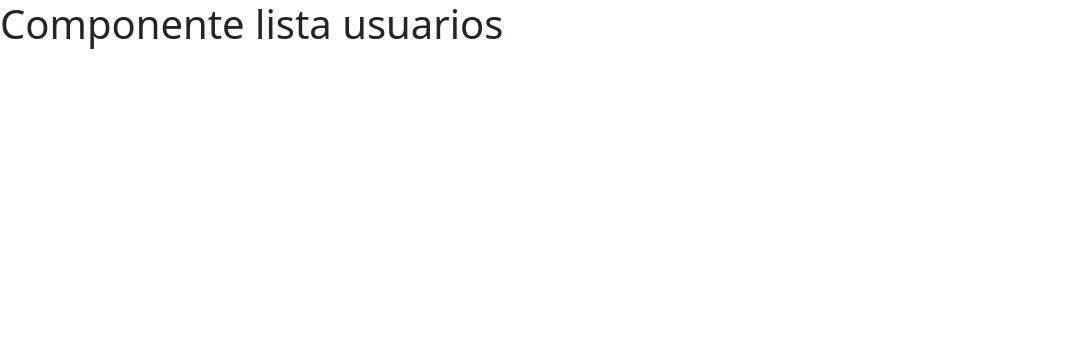
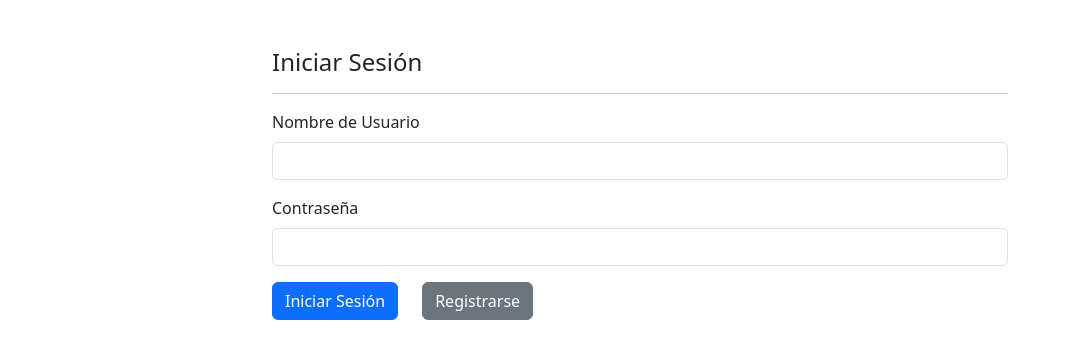
Before and after one commit to krissceron/InvestWiseFront, a React (Vite) app: page / in a window 1280 px wide. Shown: the top 358 px of the page, without its empty margins (0-1069 px from the left). Built offline with nearby package versions, Linux system fonts and the light colour scheme.

Commit message:
Interfaz Login y Registro
Interfaz de login y registro listo

```diff
--- a/src/App.tsx
+++ b/src/App.tsx
@@ -2,13 +2,17 @@ import { BrowserRouter, Route, Routes } from "react-router-dom"
 import { ListaUsuarios } from "./components/ListaUsuarios"
 import { CrearUsuario } from "./components/CrearUsuario"
 import { EditarUsuario } from "./components/EditarUsuario"
+import { LoginUsuario } from "./components/LoginUsuario"
+import { RegistroUsuario } from "./components/RegistroUsuario"
 
 function App() {
 
   return (
     <BrowserRouter>
     <Routes>
-      <Route path="/" element={<ListaUsuarios/>} />
+      <Route path="/" element={<LoginUsuario/>} />
+      <Route path="/registroUsuario" element={<RegistroUsuario/>} />
+      <Route path="/listaUsuarios" element={<ListaUsuarios/>} />
       <Route path="/crearUsuario" element={<CrearUsuario/>} />
       <Route path="/editarUsuario/:id" element={<EditarUsuario/>} />
     </Routes>
--- /dev/null
+++ b/src/Model/ILoginUsuario.ts
@@ -0,0 +1,5 @@
+export interface ILoginUsuario{
+    nombreUsuario:string,
+    contraseniaUsuario:string
+
+}
--- /dev/null
+++ b/src/components/LoginUsuario.tsx
@@ -0,0 +1,89 @@
+import { ChangeEvent, useState } from "react";
+import { appsettings } from "../settings/appsettings";
+import { useNavigate } from "react-router-dom";
+import Swal from "sweetalert2";
+import { ILoginUsuario } from "../Model/ILoginUsuario";
+import { Container, Row, Col, Form, FormGroup, Label, Input, Button } from "reactstrap";
+
+// Configuración inicial del usuario
+const initialLoginUsuario: ILoginUsuario = {
+  nombreUsuario: "",
+  contraseniaUsuario: ""
+};
+
+export function LoginUsuario() {
+  const [loginusuario, setLoginUsuario] = useState<ILoginUsuario>(initialLoginUsuario);
+  const navigate = useNavigate();
+
+  // Manejo de cambios en los inputs
+  const inputChangeValue = (event: ChangeEvent<HTMLInputElement>) => {
+    const inputName = event.target.name;
+    const inputValue = event.target.value;
+    setLoginUsuario({ ...loginusuario, [inputName]: inputValue });
+  };
+
+  // Función para el botón de login
+  const botonLogin = async () => {
+    try {
+      const response = await fetch(`${appsettings.apiUrl}Usuario/Login`, {
+        method: "POST",
+        headers: { "Content-Type": "application/json" },
+        body: JSON.stringify(loginusuario),
+      });
+      const data = await response.json();
+
+      if (data.codigo === 1) {
+        Swal.fire("Éxito", "Usuario logeado exitosamente", "success");
+        navigate("/crearUsuario"); // Navega a otra ruta en caso de éxito
+      } else if (data.codigo === 0) {
+        Swal.fire("Error", "Credenciales incorrectas", "error");
+      } else {
+        Swal.fire("Error", "Ocurrió un error durante el login", "error");
+      }
+    } catch (error) {
+      console.error("Error en el login:", error);
+      Swal.fire("Error", "Ocurrió un error al iniciar sesión", "error");
+    }
+  };
+
+  const botonRegistrarse = () => {
+    navigate("/registroUsuario");
+  };
+
+  return (
+    <Container className="mt-5">
+      <Row>
+        <Col sm={{ size: 8, offset: 2 }}>
+          <h4>Iniciar Sesión</h4>
+          <hr />
+          <Form>
+            <FormGroup>
+              <Label>Nombre de Usuario</Label>
+              <Input
+                type="text"
+                name="nombreUsuario"
+                onChange={inputChangeValue}
+                value={loginusuario.nombreUsuario}
+              />
+            </FormGroup>
+            <FormGroup>
+              <Label>Contraseña</Label>
+              <Input
+                type="password"
+                name="contraseniaUsuario"
+                onChange={inputChangeValue}
+                value={loginusuario.contraseniaUsuario}
+              />
+            </FormGroup>
+            <Button color="primary" className="me-4" onClick={botonLogin}>
+              Iniciar Sesión
+            </Button>
+            <Button color="secondary" onClick={botonRegistrarse}>
+              Registrarse
+            </Button>
+          </Form>
+        </Col>
+      </Row>
+    </Container>
+  );
+}
--- /dev/null
+++ b/src/components/RegistroUsuario.tsx
@@ -0,0 +1,126 @@
+import { ChangeEvent, useEffect, useState } from "react";
+import { appsettings } from "../settings/appsettings";
+import { useNavigate } from "react-router-dom";
+import Swal from "sweetalert2";
+import { IUsuario } from "../Model/IUsuario";
+import { Container, Row, Col, Form, FormGroup, Label, Input, Button } from "reactstrap";
+
+interface IRol {
+  idRol: number;
+  nombreRol: string;
+}
+
+const initialUsuario = {
+  idRol: 0,
+  nombreApellido: "",
+  nombreUsuario: "",
+  contraseniaUsuario: "",
+  cedulaUsuario: "",
+  telefonoUsuario: "",
+  correoUsuario: "",
+};
+
+export function RegistroUsuario() {
+  const [usuario, setUsuario] = useState<IUsuario>(initialUsuario);
+  const [roles, setRoles] = useState<IRol[]>([]);
+  const navigate = useNavigate();
+
+  useEffect(() => {
+    // Fetch roles when component mounts
+    const fetchRoles = async () => {
+      try {
+        const response = await fetch(`${appsettings.apiUrl}Rol/ObtenerTodo`);
+        const data = await response.json();
+        setRoles(data.selectResultado); // Assumes roles come in this property
+      } catch (error) {
+        console.error("Error fetching roles:", error);
+      }
+    };
+
+    fetchRoles();
+  }, []);
+
+  const inputChangeValue = (event: ChangeEvent<HTMLInputElement | HTMLSelectElement>) => {
+    const inputName = event.target.name;
+    const inputValue = event.target.value;
+    setUsuario({ ...usuario, [inputName]: inputValue });
+  };
+
+  const botonVolver = () => {
+    navigate("/");
+  };
+
+  const botonGuardar = async () => {
+    try {
+      const response = await fetch(`${appsettings.apiUrl}Usuario/Crear`, {
+        method: "POST",
+        headers: { "Content-Type": "application/json" },
+        body: JSON.stringify(usuario),
+      });
+      const data = await response.json();
+      if (data.codigo === 1) {
+        Swal.fire("Éxito", "Usuario creado exitosamente", "success");
+        navigate("/");
+      } else {
+        Swal.fire("Error", "No se pudo crear el usuario", "error");
+      }
+    } catch (error) {
+      console.error("Error creating user:", error);
+      Swal.fire("Error", "Ocurrió un error al crear el usuario", "error");
+    }
+  };
+
+  return (
+    <Container className="mt-5">
+      <Row>
+        <Col sm={{ size: 8, offset: 2 }}>
+          <h4>Crear Usuario</h4>
+          <hr />
+          <Form>
+            <FormGroup>
+              <Label>Rol</Label>
+              <Input type="select" name="idRol" onChange={inputChangeValue} value={usuario.idRol}>
+                <option value="0">Seleccione un rol</option>
+                {roles.map((rol) => (
+                  <option key={rol.idRol} value={rol.idRol}>
+                    {rol.nombreRol}
+                  </option>
+                ))}
+              </Input>
+            </FormGroup>
+            <FormGroup>
+              <Label>Nombre</Label>
+              <Input type="text" name="nombreApellido" onChange={inputChangeValue} value={usuario.nombreApellido} />
+            </FormGroup>
+            <FormGroup>
+              <Label>Nombre de Usuario</Label>
+              <Input type="text" name="nombreUsuario" onChange={inputChangeValue} value={usuario.nombreUsuario} />
+            </FormGroup>
+            <FormGroup>
+              <Label>Correo</Label>
+              <Input type="text" name="correoUsuario" onChange={inputChangeValue} value={usuario.correoUsuario} />
+            </FormGroup>
+            <FormGroup>
+              <Label>Cédula</Label>
+              <Input type="text" name="cedulaUsuario" onChange={inputChangeValue} value={usuario.cedulaUsuario} />
+            </FormGroup>
+            <FormGroup>
+              <Label>Teléfono</Label>
+              <Input type="text" name="telefonoUsuario" onChange={inputChangeValue} value={usuario.telefonoUsuario} />
+            </FormGroup>
+            <FormGroup>
+              <Label>Contraseña</Label>
+              <Input type="password" name="contraseniaUsuario" onChange={inputChangeValue} value={usuario.contraseniaUsuario} />
+            </FormGroup>
+            <Button color="primary" className="me-4" onClick={botonGuardar}>
+              Registrarse
+            </Button>
+            <Button color="secondary" onClick={botonVolver}>
+              Iniciar Sesion
+            </Button>
+          </Form>
+        </Col>
+      </Row>
+    </Container>
+  );
+}
--- a/src/settings/appsettings.ts
+++ b/src/settings/appsettings.ts
@@ -1,3 +1,3 @@
 export const appsettings = {
-    apiUrl:"https://localhost:32768/api/"
+    apiUrl:"https://localhost:32770/api/"
 }
```
